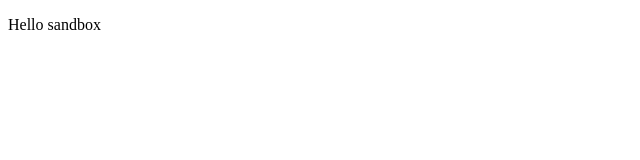
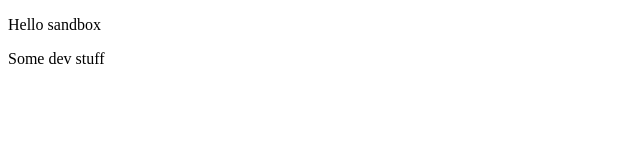
Before and after one commit to VictorYang2017/git-sandbox, a plain HTML site: page index.html in a window 1280 px wide. Shown: the full height of the page, 0-640 px from the left. Drawn offline with Linux system fonts and the light colour scheme.

Commit message:
Add a p tag

```diff
--- a/index.html
+++ b/index.html
@@ -15,5 +15,6 @@
             <p class="browsehappy">You are using an <strong>outdated</strong> browser. Please <a href="#">upgrade your browser</a> to improve your experience.</p>
         <![endif]-->
         <p>Hello sandbox</p>
+        <p>Some dev stuff</p>
     </body>
 </html>
```
